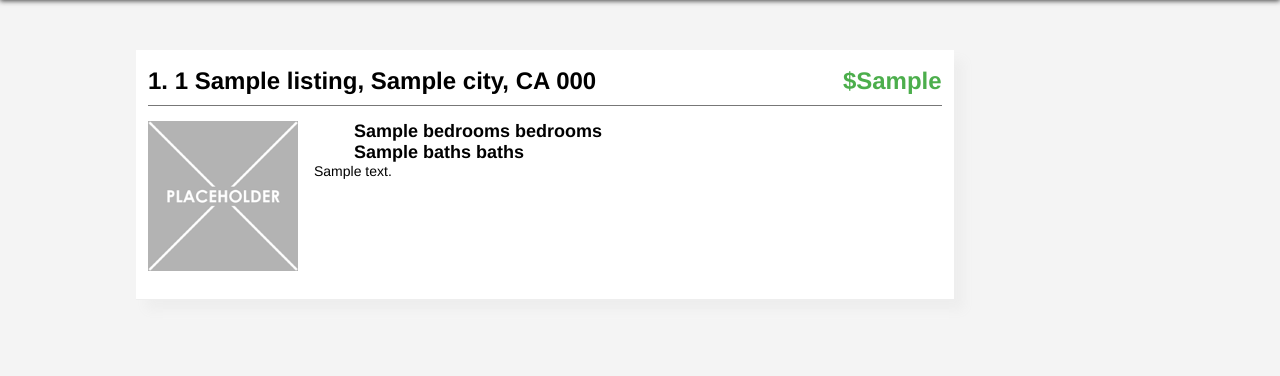
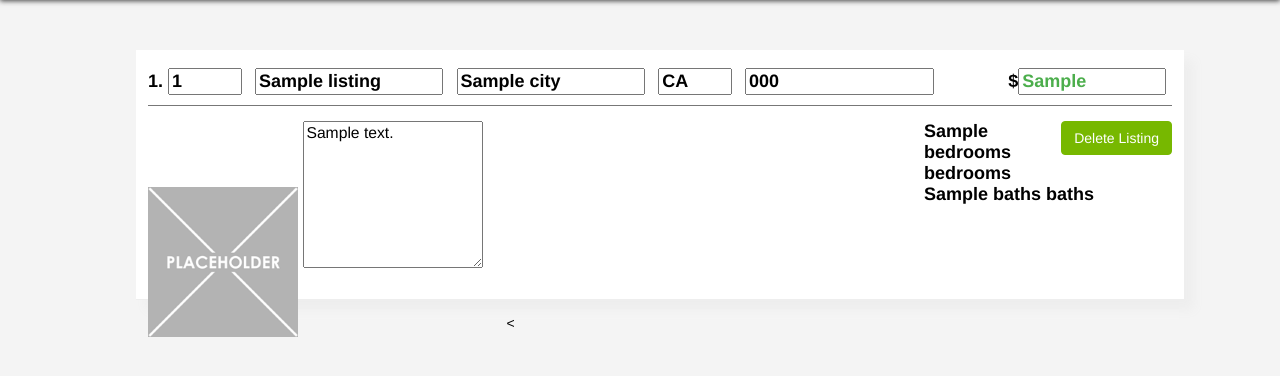
Before and after one commit to jkrubin/648Project, a PHP site: template application/view/dashboard/index.php in a window 1280 px wide. Shown: the part 200-576 px from the top of the page. Run offline with PHP 8.4, Linux system fonts and the light colour scheme; the template is opened without the code that fills it: most values are stand-ins (such as "Sample title", 1, 10 or a date in 2020); style sheets or scripts are compiled from the project's sources; some libraries are stand-ins or nearby versions.

Commit message:
Dashboard fields can now be edited

```diff
--- a/application/view/dashboard/index.php
+++ b/application/view/dashboard/index.php
@@ -7,46 +7,57 @@
             foreach ($listings as $i => $row) {
 
                 $rent = $row["MonthlyRent"];
-                $address = $row["StreetNo"] . ' ' . $row["StreetName"] . ', ' . $row["City"] . ', CA ' . $row["ZIP"];
+                $streetNo = $row["StreetNo"];
+                $streetName = $row["StreetName"];
+                $city = $row["City"];
+                $state = 'CA';
+                $zip = $row["ZIP"];
                 $bedrooms = $row['Bedrooms'];
                 $baths = $row['Baths'];
                 $sqft = $row['SqFt'];
                 $description = $row['Description'];
 
-                echo "<li class='listing'>\n";
+                echo "<li class='edit-listing'>\n";
 
                 # Listing heading
-                echo "  <div class='listing-heading'>\n";
-                echo "		<p class='listing-heading-left'>\n";
-                echo "			<span class='listing-order'>" . ($i + 1) . ".</span>\n";
-                echo "			<span class='address'>$address</span>\n";
+                echo "  <div class='edit-listing-heading'>\n";
+                echo "		<p class='edit-listing-heading-left'>\n";
+                echo "			<span class='edit-listing-order'>" . ($i + 1) . ".</span>\n";
+                echo "			<input class='addressSmall' value='$streetNo'/n>";
+                echo "			<input class='address' value='$streetName'/n>";
+                echo "			<input class='address' value='$city'/n>";
+                echo "			<input class='addressSmall' value='$state'/n>";
+                echo "			<input class='address' value='$zip'/n>";
                 echo "		</p>\n";
-                echo "		<p class='rent listing-heading-right'>\$$rent</p>\n";
+                echo "		<p class='edit-listing-heading-right'>\n";
+                echo "                  $<input class='rent' value='$rent'/>\n";
+                echo "          </p>\n";
                 echo "  </div>\n";
 
                 # Listing details
-                echo "	<div class='listing-details'>\n";
+                echo "	<div class='edit-listing-details'>\n";
                 # Photos window
-                echo "		<div class='photos listing-details-left'>\n";
-                echo "    	<img src='" . URL . "public/img/placeholder.png' height='150px' width='150px'/>\n";
+                echo "		<div class='photos edit-listing-details-left'>\n";
+                echo "          <img src='" . URL . "public/img/placeholder.png' height='150px' width='150px'/>\n";
+                if (!empty($description)) {
+                    echo "			<textarea class='description'>$description</textarea>\n";
+                }
                 echo "		</div>\n";
 
 
                 # Listing summary
-                echo "		<div class='listing-details-right'>\n";
+                echo "		<div class='edit-listing-details-right'>\n";
+                echo "<button style='float:right;' type='submit' action='<?php echo URL; ?>listing/addListing' method='POST'' class='btn btn-default' name ='delete'> Delete Listing </button>";
                 echo "			<ul>\n";
                 echo "				<li class='bedrooms'>$bedrooms bedrooms</li>\n";
                 echo "				<li class='baths'>$baths baths</li>\n";
                 echo "			</ul>\n";
-                if (!empty($description)) {
-                    echo "			<p class='description'>$description</p>\n";
-                }
                 echo "		</div>\n";
 
                 echo "  </div>\n";
                 echo "</li>\n";
             }
             ?>
-        </ul>
+            <
     </div>
 </div>
--- a/scss/styles.scss
+++ b/scss/styles.scss
@@ -163,7 +163,7 @@ ul li {
 #dashboard-wrapper {
     position: absolute;
     top: $navbar-height * 5;
-    width: 67%;
+    width: 85%;
 }
 
 #listing-wrapper {
@@ -184,6 +184,7 @@ ul li {
     top: $navbar-height*2;
     width: 100%;
 }
+
 .listing{
     display: block;
     height: $navbar-height * 5;
@@ -282,6 +283,84 @@ ul li {
     }
 }
 
+.edit-listing{
+    font-size: 1.4em;
+    display: block;
+    height: $navbar-height * 5;
+    position: relative;
+    clear: both;
+    border-bottom: 1px solid $gray-lighter;
+    margin-bottom: $form-group-margin-bottom;
+    width: 100%;
+    background: #fff;
+    padding: $padding-base-vertical $padding-base-horizontal;
+    @include box-shadow(10px 10px 10px $gray-lighter);
+    &-heading {
+        font-size: $font-size-h4;
+        font-weight: bold;
+        height: $navbar-height;
+        line-height: $navbar-height;
+        clear: both;
+        border-bottom: 1px solid $gray-light;
+        margin-bottom: $form-group-margin-bottom;
+        &-left {
+            position: relative;
+            float: left;
+            clear: left;
+            width: 80%;
+        }
+        &-right {
+            position: relative;
+            float: right;
+            clear: right;
+            width: 16%;
+        }
+    }
+
+    &-details {
+        position: relative;
+        &-left {
+            clear: left;
+            float: left;
+            image {
+                float: left;
+            }
+        }
+        &-right {
+            clear: right;
+            float: right;
+            margin-left: $padding-large-horizontal;
+
+
+        }
+    }
+
+    textarea {
+        width: 50%;
+        height: 110pt;
+        font-size: .8em;
+    }
+
+    .address, input[type=text], input[type=number] {
+        width: 23%;
+        height: 55%;
+        margin-right: 1%;
+    }
+
+    .addressSmall {
+        width: 9%;
+        height: 55%;
+        margin-right: 1%;
+    }
+
+    .rent {
+        width: 90%;
+        height: 55%;
+        color: #4cae4c;
+    }
+
+}
+
 .bedrooms, .baths {
     font-size: $font-size-h4;
     font-weight: bold;
```
Also changed, not shown: public/css/styles.css.
